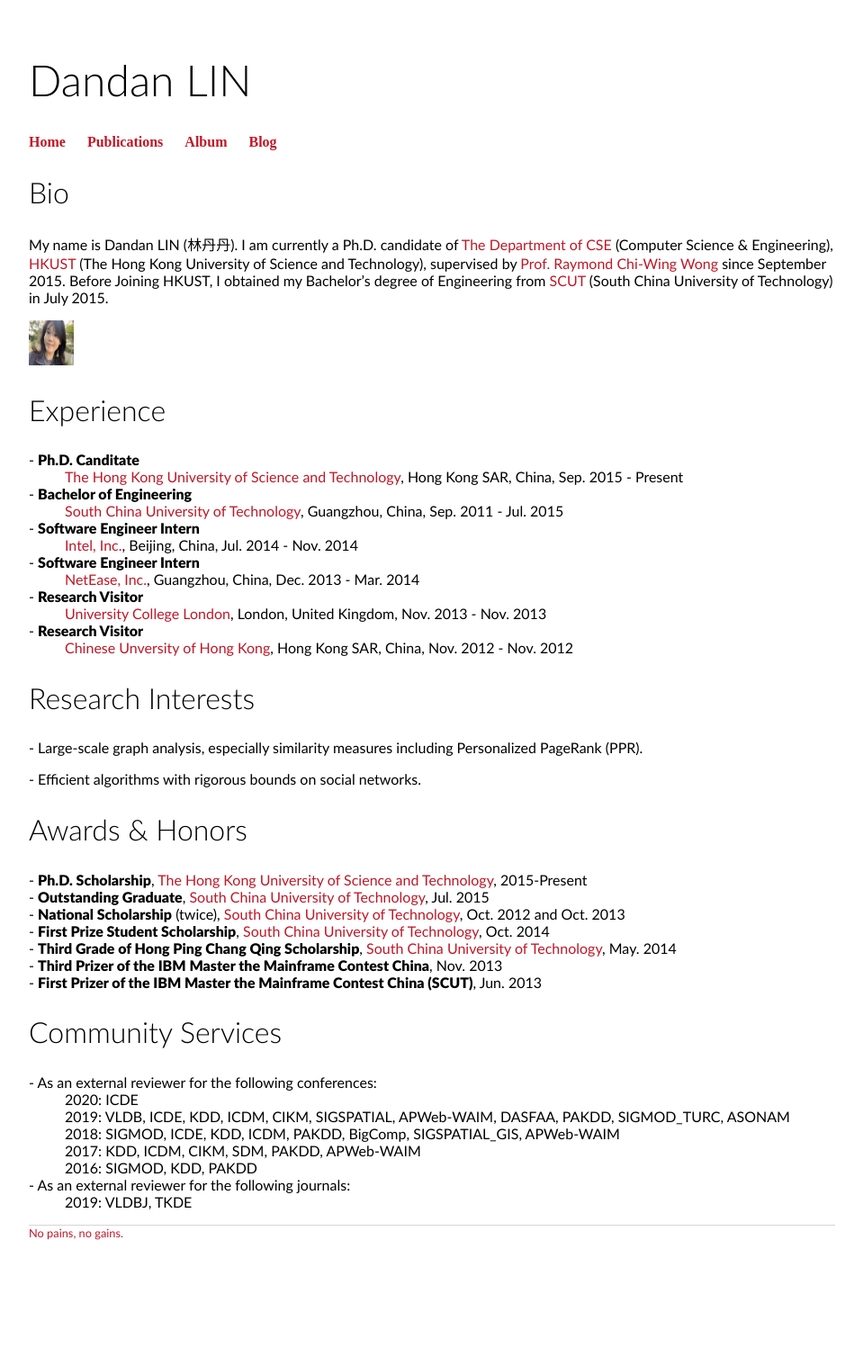
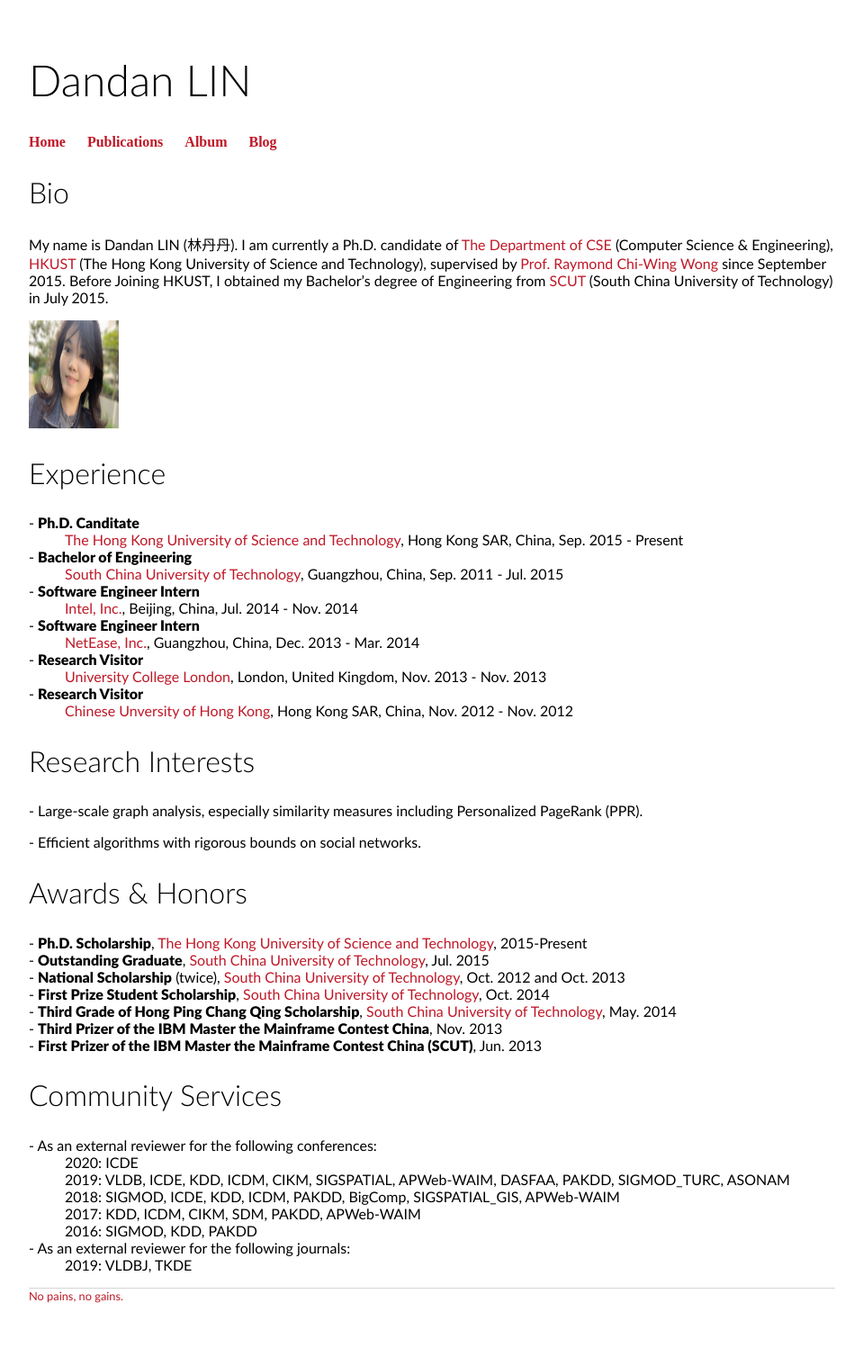
Before and after one commit to 2danlin/2danlin.github.io, a Jekyll site: the page built from index.html, in a window 1280 px wide. Shown: the whole page at 90% size, without its empty margins (160-1119 px from the left). Built offline with Jekyll 4.4.1, drawn with Linux system fonts in a browser that asks for light colours; before the commit the page ends 1438 px from its top, so only the background shows below that.

Commit message:
Update index.html

```diff
--- a/index.html
+++ b/index.html
@@ -10,7 +10,7 @@ title: Dandan's Homepage
 		<a href="https://www.ust.hk/">HKUST</a> (The Hong Kong University of Science and Technology),
 		supervised by <a href="https://home.cse.ust.hk/~raywong/">Prof. Raymond Chi-Wing Wong</a> since September 2015.
 		Before Joining HKUST, I obtained my Bachelor’s degree of Engineering from <a href="https://www.scut.edu.cn/new/">SCUT</a> (South China University of Technology) in July 2015.</p>
-            <img src="/img/home_img.jpeg" alt="" height="50px" width="50px"/>
+            <img src="/img/home_img.jpeg" alt="" height="120px" width="100px"/>
 
 </div><!-- /.blurb -->
 
```
